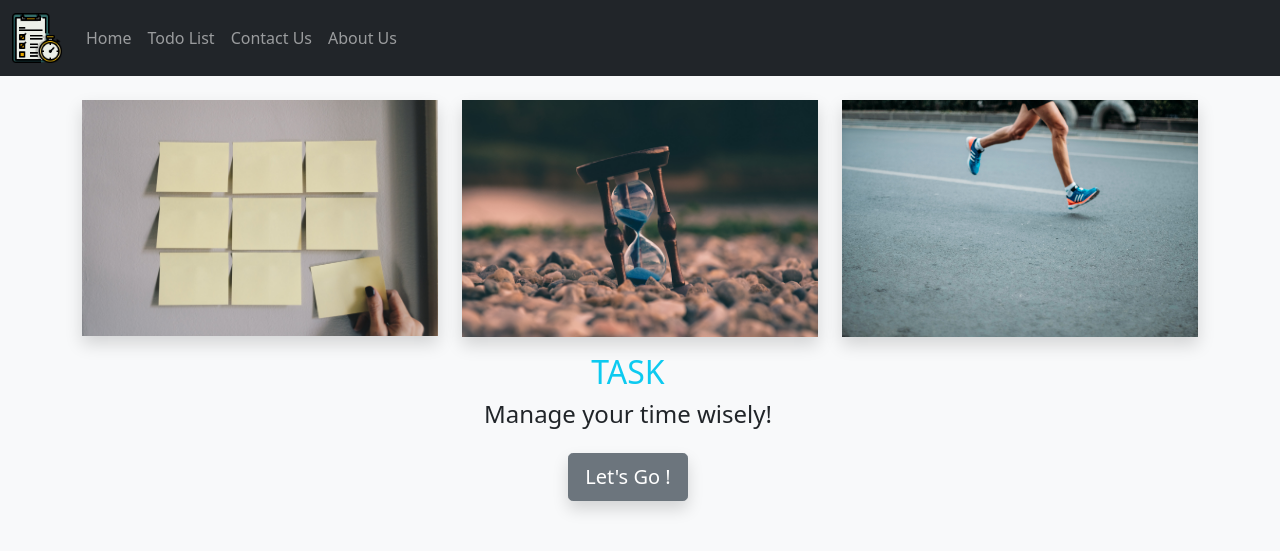
After one commit to mbarul/django_project_1, a Django app: page / in a window 1280 px wide. The commit adds this page. Shown: the top 551 px of the page. Run offline with Django 3.2, Linux system fonts and the light colour scheme.

Commit message:
Added home page

```diff
--- a/project_django/task/task/urls.py
+++ b/project_django/task/task/urls.py
@@ -1,10 +1,14 @@
 import debug_toolbar
 from django.contrib import admin
 from django.urls import path, include
-
+from todolist_app import views as views_todolist_app
 
 urlpatterns = [
     path('admin/', admin.site.urls),
     path('task/', include('todolist_app.urls')),
+    path('', views_todolist_app.index, name = 'index'),
     path('__debug__/', include(debug_toolbar.urls)),
+    path('contact', views_todolist_app.contact, name = 'contact'),
+    path('about', views_todolist_app.about, name = 'about'),
+
 ]
--- a/project_django/task/templates/base.html
+++ b/project_django/task/templates/base.html
@@ -11,11 +11,12 @@
   <link href="https://cdn.jsdelivr.net/npm/bootstrap@5.1.3/dist/css/bootstrap.min.css" rel="stylesheet"
     integrity="sha384-1BmE4kWBq78iYhFldvKuhfTAU6auU8tT94WrHftjDbrCEXSU1oBoqyl2QvZ6jIW3" crossorigin="anonymous" />
 
+
   {% block title %} {% endblock title %}
 
   <nav class="navbar navbar-expand-lg navbar-dark bg-dark">
     <div class="container-fluid">
-      <a class="navbar-brand" href="#"><img
+      <a class="navbar-brand" href="{% url  'index'%}"><img
           src="/static/images/logo.png" height="50"/></a>
       <button class="navbar-toggler" type="button" data-bs-toggle="collapse" data-bs-target="#navbarNav"
         aria-controls="navbarNav" aria-expanded="false" aria-label="Toggle navigation">
@@ -24,7 +25,7 @@
       <div class="collapse navbar-collapse" id="navbarNav">
         <ul class="navbar-nav">
           <li class="nav-item">
-            <a class="nav-link" href="{% url  'todolist'%}">Home</a>
+            <a class="nav-link" href="{% url  'index'%}">Home</a>
           </li>
           <li class="nav-item">
             <a class="nav-link" href="{% url  'todolist'%}">Todo List</a>
@@ -41,7 +42,7 @@
   </nav>
 </head>
 
-<body>
+<body class="bg-light">
   {% block content %} {% endblock content %}
 
   <!-- Optional JavaScript; choose one of the two! -->
--- /dev/null
+++ b/project_django/task/todolist_app/templates/index.html
@@ -0,0 +1,34 @@
+{% extends 'base.html' %}
+{% load static %}
+{% block title %}
+<title>Welcome to TASK!</title>
+{% endblock title %}
+{% block content %}
+<div class="container">
+    </br>
+    <div class="row">
+        <div class='col-lg-4'>
+            <img src="{% static 'images/note.jpg'%}" alt="note" width="100%" class="rounded-lg shadow">
+        </div>
+        <div class='col-lg-4'>
+            <img src="{% static 'images/time.jpg'%}" alt="note" width="100%" class="rounded-lg shadow">
+        </div>
+        <div class='col-lg-4'>
+            <img src="{% static 'images/run.jpg'%}" alt="note" width="100%" class="rounded-lg shadow">
+        </div>
+        <div class="row mt-3">
+            <div class="col-md-8 offset-md-2">
+                <center>
+                    <p class="h2 text-info">TASK</p>
+                </center>
+                <center>
+                    <p class="h4">Manage your time wisely!</p>
+                </center>
+
+                <center><a href="{% url "todolist"%}"><button type="button"
+                            class="btn btn-secondary btn-lg mt-3 shadow">Let's Go !</button></a></center>
+            </div>
+        </div>
+    </div>
+</div>
+{% endblock content %}
--- a/project_django/task/todolist_app/views.py
+++ b/project_django/task/todolist_app/views.py
@@ -53,6 +53,12 @@ def uncompleted_task(request, task_id):
     task.save()
     return redirect('todolist')
 
+def index(request):
+    context = {
+        "index_text":"Welcome Index Page!",
+    }
+    return render(request, 'index.html', context)
+
 def contact(request):
     context = {
         "contact_text":"Welcome Contact Page!",
```
Also changed, not shown: project_django/task/todolist_app/templates/todolist.html (+8 -8 lines), project_django/task/static/images/note.jpg (added), project_django/task/static/images/run.jpg (added), project_django/task/static/images/time.jpg (added).
